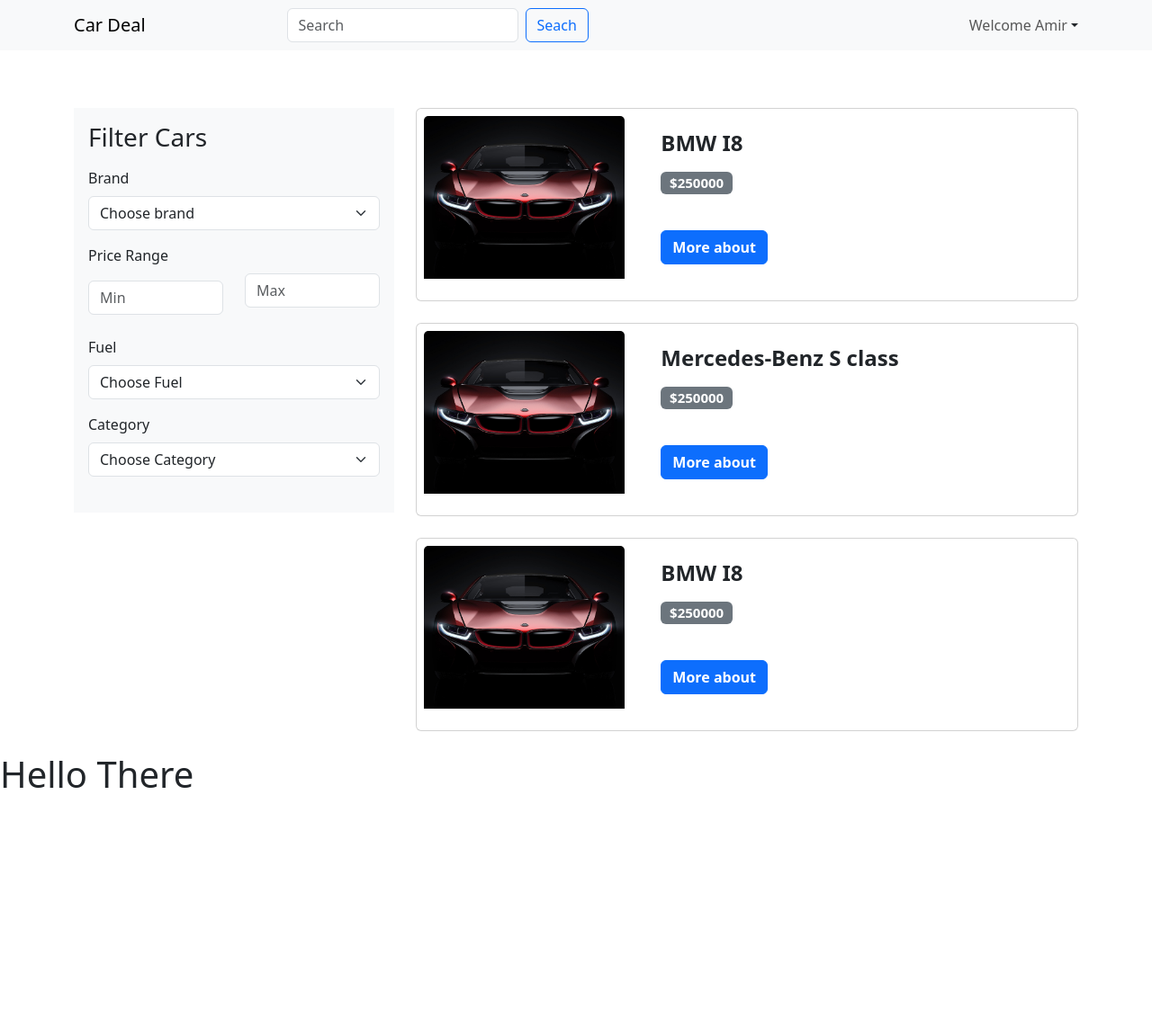
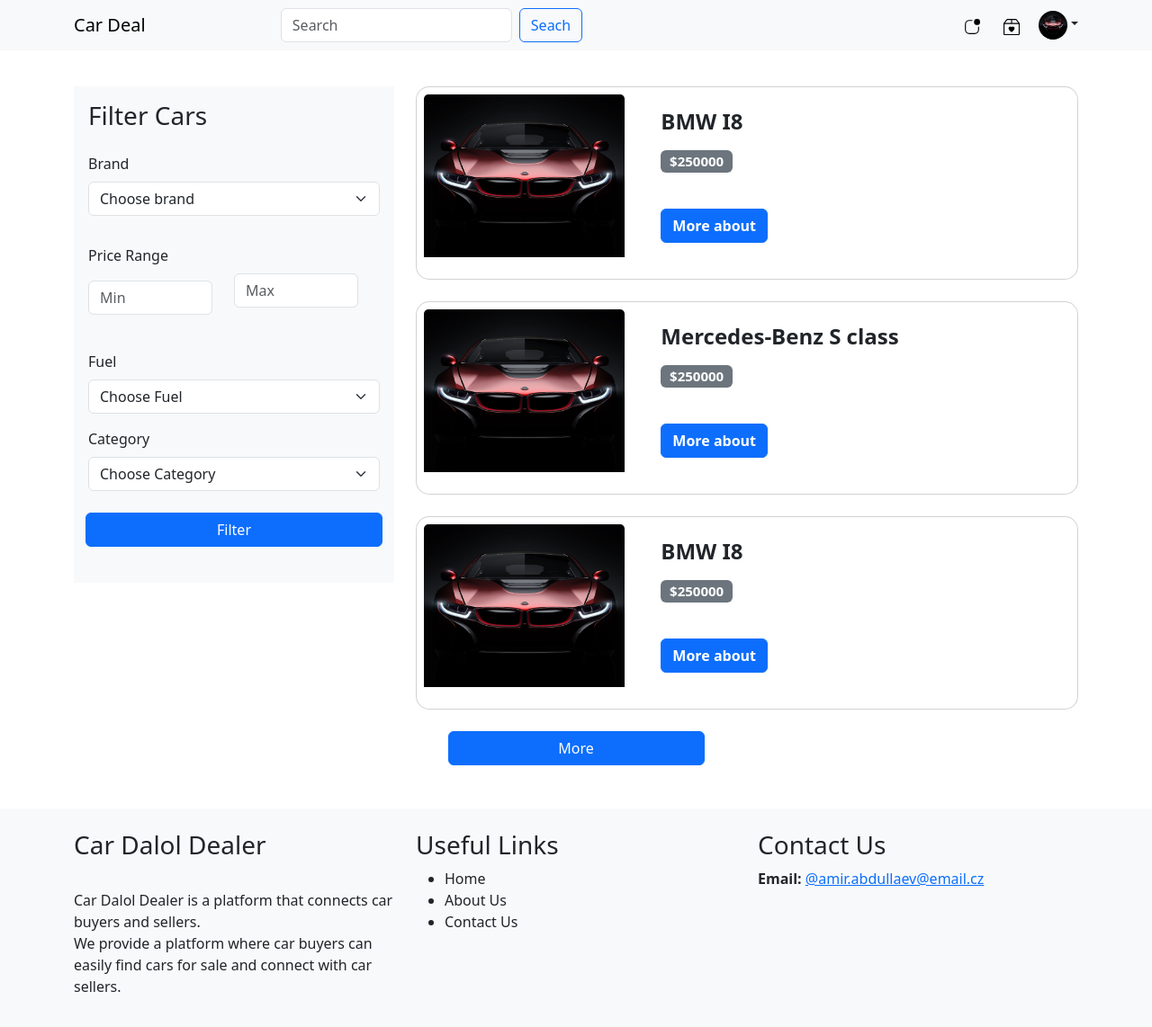
Before and after one commit to Ameereeddeen11/CarDalolDeal, a React (Vite) app in the folder frontend/: page / in a window 1280 px wide. Shown: the top 1142 px of the page at 90% size. Before the commit the page ends 893 px from the top, so only its background shows below. Built offline with nearby package versions, Linux system fonts and the light colour scheme.

Commit message:
create footer and imported the design

```diff
--- a/frontend/package.json
+++ b/frontend/package.json
@@ -11,6 +11,7 @@
   },
   "dependencies": {
     "bootstrap": "^5.3.3",
+    "bootstrap-icons": "^1.11.3",
     "react": "^18.3.1",
     "react-bootstrap": "^2.10.4",
     "react-dom": "^18.3.1",
--- a/frontend/src/App.jsx
+++ b/frontend/src/App.jsx
@@ -10,10 +10,11 @@
   return(
     <>
       <Header name="Amir" isLoggedIn={true} />
-      <br /><br /><br />
+      <br /><br />
       <Routes>
         <Route path='/' element={<Home/>} />
       </Routes>
+      <br /><br />
       <Footer/>
     </>
   )
--- a/frontend/src/Components/Cards.jsx
+++ b/frontend/src/Components/Cards.jsx
@@ -6,9 +6,21 @@
     return (
         <Card
             key={props.id}
-            style={{ width: '100%', height: '100%' }}
-            onMouseEnter={(e) => e.currentTarget.style.transform = "scale(1.02)"}
-            onMouseLeave={(e) => e.currentTarget.style.transform = "scale(1)"}
+            style={{
+                width: '100%',
+                height: '100%',
+                borderRadius: '15px',
+                transition: 'transform 0.3s ease, box-shadow 0.3s ease',
+                overflow: 'hidden'
+            }}
+            onMouseEnter={(e) => {
+                e.currentTarget.style.transform = "scale(1.02)";
+                e.currentTarget.style.boxShadow = "0 4px 20px rgba(0,0,0,0.1"
+            }}
+            onMouseLeave={(e) => {
+                e.currentTarget.style.transform = "scale(1)";
+                e.currentTarget.style.boxShadow = "none"
+            }}
             className="mb-3 p-2"
         >
             <Row className="no-gutters">
@@ -26,19 +38,6 @@
                 </Col>
             </Row>
         </Card>
-        // <div className="card mb-3 p-2" style={{}}>
-        //     <div className="row no-gutters">
-        //         <div className="col-md-4">
-        //             <img src={image} alt="img" className="card-img" style={{ objectFit: 'cover', width: '100%', height: '100%' }} />
-        //         </div>
-        //         <div className="col-md-8">
-        //             <div className="card-body">
-        //                 <h5 className="card-title">{props.name}</h5>
-        //                 <p className="card-text">{props.price}</p>
-        //             </div>
-        //         </div>
-        //     </div>
-        // </div>
     )
 }
 
--- a/frontend/src/Components/Filters/Filters.jsx
+++ b/frontend/src/Components/Filters/Filters.jsx
@@ -2,16 +2,23 @@
 import Fuel from './Fuel.jsx'
 import Category from './Category.jsx'
 import PriceRange from './PriceRange.jsx'
+import { Button, Row } from 'react-bootstrap'
 import './filter.css'
 
 function Filters() {
     return (
         <div className='sticky-box p-3 bg-light'>
             <h3>Filter Cars</h3>
-            <Brands/>
-            <PriceRange/>
-            <Fuel/>
-            <Category/>
+            <Row>
+                <Brands/>
+                <PriceRange/>
+                <Fuel/>
+                <Category/>
+            </Row>
+            <br />
+            <Row className='justify-content-center'>
+                <Button variant='primary' style={{width: '95%'}}>Filter</Button>
+            </Row>
             <br />
         </div>
     )
--- a/frontend/src/Components/Footer/Footer.jsx
+++ b/frontend/src/Components/Footer/Footer.jsx
@@ -1,6 +1,36 @@
+import { Container, Row, Col } from "react-bootstrap"
+
 function Footer() {
     return (
-        <h1>Hello There</h1>
+        <footer className="bg-light">
+            <br />
+            <Container>
+                <Row>
+                    <Col md={4} className="mb-4">
+                        <h3>Car Dalol Dealer</h3> <br />
+                        <p>
+                            Car Dalol Dealer is a platform that connects car buyers and sellers. <br />
+                            We provide a platform where car buyers can easily find cars for sale and connect with car sellers. <br />
+                        </p>
+                    </Col>
+                    <Col md={4} className="mb-4">
+                        <h3>Useful Links</h3>
+                        <ul>
+                            <li>Home</li>
+                            <li>About Us</li>
+                            <li>Contact Us</li>
+                        </ul>
+                    </Col>
+                    <Col md={4} className="mb-4">
+                        <h3>Contact Us</h3>
+                        <p>
+                            <strong>Email: </strong>
+                            <a href="">@amir.abdullaev@email.cz</a>
+                        </p>
+                    </Col>
+                </Row>
+            </Container>
+        </footer>
     )
 }
 
--- a/frontend/src/Components/Header/Header.jsx
+++ b/frontend/src/Components/Header/Header.jsx
@@ -1,19 +1,44 @@
-import {Navbar, Container, Nav, NavDropdown} from 'react-bootstrap';
+import {Navbar, Container, Nav, NavDropdown, Button, Offcanvas} from 'react-bootstrap';
 import IsUserLogged from './IsUserLogged.jsx'
 import Search from './Search.jsx';
 
 function Header() {
     return(
         <>
-            <Navbar fixed='top' className='navbar navbar-expand-lg navbar-light bg-light'>
+            <Navbar key="xxl" expand="xxl" fixed='top' className='navbar navbar-expand-lg navbar-light bg-light'>
                 <Container>
                     <Navbar.Brand>Car Deal</Navbar.Brand>
                     <Navbar.Toggle aria-controls="basic-navbar-nav"/>
                     <Navbar.Collapse className='justify-content-center'>
                         <Search/>
                     </Navbar.Collapse>
+                    <Navbar.Offcanvas
+                        id='offcanvasNavbar-expand-xxl'
+                        aria-labelledby='offcanvasNavbarLabel-expand-xxl'
+                        placement="end"
+                    >
+                        <Offcanvas.Header closeButton>
+                            <Offcanvas.Title id='offcanvasNavbarLabel-expand-xxl'>
+                                Offcanvas
+                            </Offcanvas.Title>
+                        </Offcanvas.Header>
+                        <Offcanvas.Body>
                             <Navbar.Collapse className='justify-content-end'>
-                        <NavDropdown title={<IsUserLogged name="Amir" isLoggedIn={true}/>}>
+                                <Nav className='mx-2'>
+                                    <Button variant='light'>
+                                        <svg xmlns="http://www.w3.org/2000/svg" width="18" height="18" fill="currentColor" class="bi bi-app-indicator" viewBox="0 0 16 16">
+                                            <path d="M5.5 2A3.5 3.5 0 0 0 2 5.5v5A3.5 3.5 0 0 0 5.5 14h5a3.5 3.5 0 0 0 3.5-3.5V8a.5.5 0 0 1 1 0v2.5a4.5 4.5 0 0 1-4.5 4.5h-5A4.5 4.5 0 0 1 1 10.5v-5A4.5 4.5 0 0 1 5.5 1H8a.5.5 0 0 1 0 1z"/>
+                                            <path d="M16 3a3 3 0 1 1-6 0 3 3 0 0 1 6 0"/>
+                                        </svg>
+                                    </Button>
+                                    <Button variant='light'>
+                                        <svg xmlns="http://www.w3.org/2000/svg" width="18" height="18" fill="currentColor" class="bi bi-box2-heart" viewBox="0 0 16 16">
+                                            <path d="M8 7.982C9.664 6.309 13.825 9.236 8 13 2.175 9.236 6.336 6.31 8 7.982"/>
+                                            <path d="M3.75 0a1 1 0 0 0-.8.4L.1 4.2a.5.5 0 0 0-.1.3V15a1 1 0 0 0 1 1h14a1 1 0 0 0 1-1V4.5a.5.5 0 0 0-.1-.3L13.05.4a1 1 0 0 0-.8-.4zm0 1H7.5v3h-6zM8.5 4V1h3.75l2.25 3zM15 5v10H1V5z"/>
+                                        </svg>
+                                    </Button>
+                                </Nav>
+                                <NavDropdown title={<IsUserLogged name="Amir" isLoggedIn={true}/>} id='offcanvasNavbarDropdown-expand-xxl'>
                                     <NavDropdown.Item>Profile</NavDropdown.Item>
                                     <NavDropdown.Item>Liked</NavDropdown.Item>
                                     <NavDropdown.Item>Settings</NavDropdown.Item>
@@ -21,6 +46,8 @@
                                     <NavDropdown.Item>Logout</NavDropdown.Item>
                                 </NavDropdown>
                             </Navbar.Collapse>
+                        </Offcanvas.Body>
+                    </Navbar.Offcanvas>
                 </Container>
             </Navbar>
         </>
--- a/frontend/src/Components/Header/IsUserLogged.jsx
+++ b/frontend/src/Components/Header/IsUserLogged.jsx
@@ -1,8 +1,9 @@
-import { Navbar, Button } from "react-bootstrap"
+import { Navbar, Button, Image } from "react-bootstrap"
 import PropTypes  from "prop-types"
+import image from '../image/bmwi81.jpg'
 
 function IsUserLogged(props) {
-    const Welcome = <Navbar.Text>Welcome {props.name}</Navbar.Text>
+    const Welcome = <Image src={image} roundedCircle width="32" height="32"/>
     const LoginOrSignIn = <Button className="mx-2">Log In</Button>
     return (props.isLoggedIn ? Welcome : LoginOrSignIn)
 }
--- a/frontend/src/Pages/Home.jsx
+++ b/frontend/src/Pages/Home.jsx
@@ -1,4 +1,4 @@
-import { Container, Row, Col } from "react-bootstrap";
+import { Container, Row, Col, Button } from "react-bootstrap";
 import Cards from '../Components/Cards.jsx';
 import Filters from "../Components/Filters/Filters.jsx";
 
@@ -27,6 +27,9 @@
                     </Row>
                 </Col>
             </Row>
+            <Row className="justify-content-center">
+                <Button variant="primary" style={{width: '25%'}}>More</Button>
+            </Row>
         </Container>
     );
 }
```
Also changed, not shown: 2 other files (tests, documents, lock files or other folders). Lines whose indentation alone changed are shown as unchanged.
